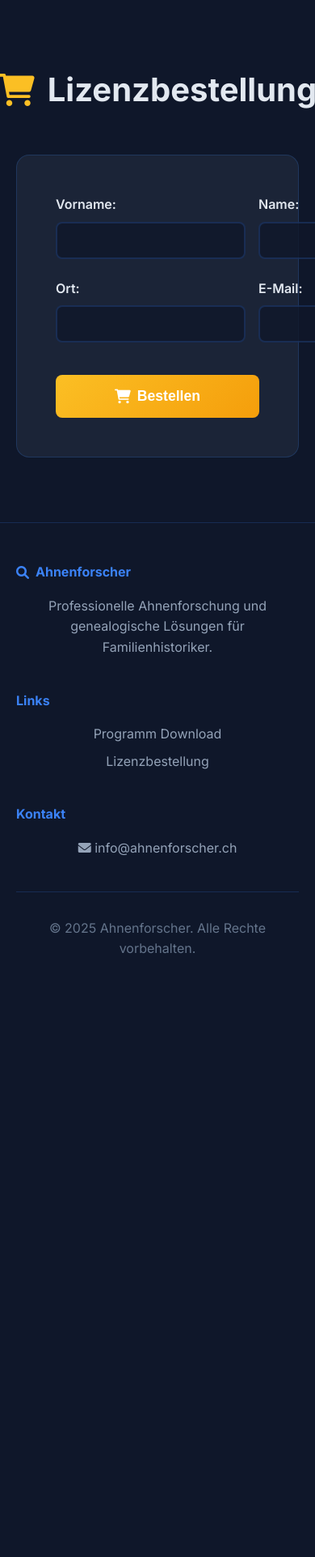
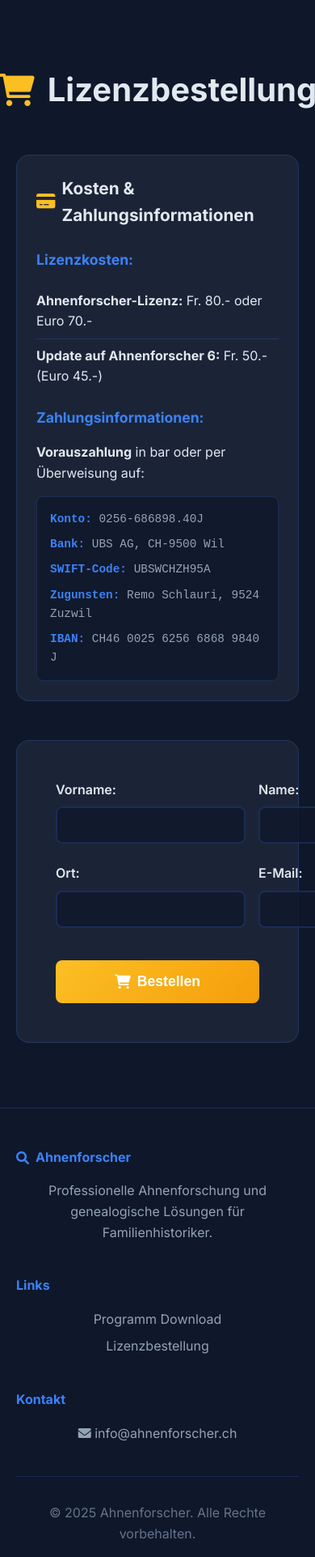
Before and after one commit to rschlauri/cursorweb, a PHP site: page / in a window 390 px wide; the page is wider, and only the part inside the window is pictured. Shown: the part 3862-5785 px from the top of that part at 81% size. Before the commit the page ends 5040 px from the top of that part, so only its background shows below. Run offline with PHP 8.4, Linux system fonts and the light colour scheme.

Commit message:
Add payment information section with Swiss bank details and license costs

```diff
--- a/css/style.css
+++ b/css/style.css
@@ -520,6 +520,100 @@ body {
     box-shadow: 0 8px 25px rgba(251, 191, 36, 0.4);
 }
 
+/* Payment Information */
+.payment-info {
+    margin-bottom: 3rem;
+}
+
+.payment-card {
+    background: rgba(30, 41, 59, 0.8);
+    padding: 2rem;
+    border-radius: 16px;
+    border: 1px solid rgba(59, 130, 246, 0.2);
+    margin-bottom: 2rem;
+}
+
+.payment-card h3 {
+    color: #e2e8f0;
+    margin-bottom: 1.5rem;
+    display: flex;
+    align-items: center;
+    gap: 0.5rem;
+    font-size: 1.3rem;
+}
+
+.payment-card h3 i {
+    color: #fbbf24;
+}
+
+.payment-details {
+    display: grid;
+    grid-template-columns: 1fr 1fr;
+    gap: 2rem;
+}
+
+.price-info h4,
+.bank-info h4 {
+    color: #3b82f6;
+    margin-bottom: 1rem;
+    font-size: 1.1rem;
+}
+
+.price-info ul {
+    list-style: none;
+    padding: 0;
+}
+
+.price-info li {
+    color: #e2e8f0;
+    padding: 0.5rem 0;
+    border-bottom: 1px solid rgba(59, 130, 246, 0.2);
+}
+
+.price-info li:last-child {
+    border-bottom: none;
+}
+
+.bank-info p {
+    color: #e2e8f0;
+    margin-bottom: 0.5rem;
+}
+
+.bank-details {
+    background: rgba(15, 23, 42, 0.8);
+    padding: 1rem;
+    border-radius: 8px;
+    border: 1px solid rgba(59, 130, 246, 0.2);
+    margin-top: 1rem;
+}
+
+.bank-details p {
+    color: #94a3b8;
+    margin-bottom: 0.5rem;
+    font-family: 'Courier New', monospace;
+    font-size: 0.9rem;
+}
+
+.bank-details p:last-child {
+    margin-bottom: 0;
+}
+
+.bank-details strong {
+    color: #3b82f6;
+}
+
+/* Responsive design for payment info */
+@media (max-width: 768px) {
+    .payment-details {
+        grid-template-columns: 1fr;
+        gap: 1rem;
+    }
+
+    .payment-card {
+        padding: 1.5rem;
+    }
+}
+
 /* Footer */
 .footer {
     background: #0f172a;
--- a/index.php
+++ b/index.php
@@ -147,6 +147,34 @@
         <section id="contact" class="contact">
             <div class="container">
                 <h2><i class="fas fa-shopping-cart"></i> Lizenzbestellung</h2>
+
+                <div class="payment-info">
+                    <div class="payment-card">
+                        <h3><i class="fas fa-credit-card"></i> Kosten & Zahlungsinformationen</h3>
+                        <div class="payment-details">
+                            <div class="price-info">
+                                <h4>Lizenzkosten:</h4>
+                                <ul>
+                                    <li><strong>Ahnenforscher-Lizenz:</strong> Fr. 80.- oder Euro 70.-</li>
+                                    <li><strong>Update auf Ahnenforscher 6:</strong> Fr. 50.- (Euro 45.-)</li>
+                                </ul>
+                            </div>
+
+                            <div class="bank-info">
+                                <h4>Zahlungsinformationen:</h4>
+                                <p><strong>Vorauszahlung</strong> in bar oder per Überweisung auf:</p>
+                                <div class="bank-details">
+                                    <p><strong>Konto:</strong> 0256-686898.40J</p>
+                                    <p><strong>Bank:</strong> UBS AG, CH-9500 Wil</p>
+                                    <p><strong>SWIFT-Code:</strong> UBSWCHZH95A</p>
+                                    <p><strong>Zugunsten:</strong> Remo Schlauri, 9524 Zuzwil</p>
+                                    <p><strong>IBAN:</strong> CH46 0025 6256 6868 9840 J</p>
+                                </div>
+                            </div>
+                        </div>
+                    </div>
+                </div>
+
                 <div class="license-order-container">
                     <form class="license-order-form" method="POST" action="process.php">
                         <div class="form-row">
```
